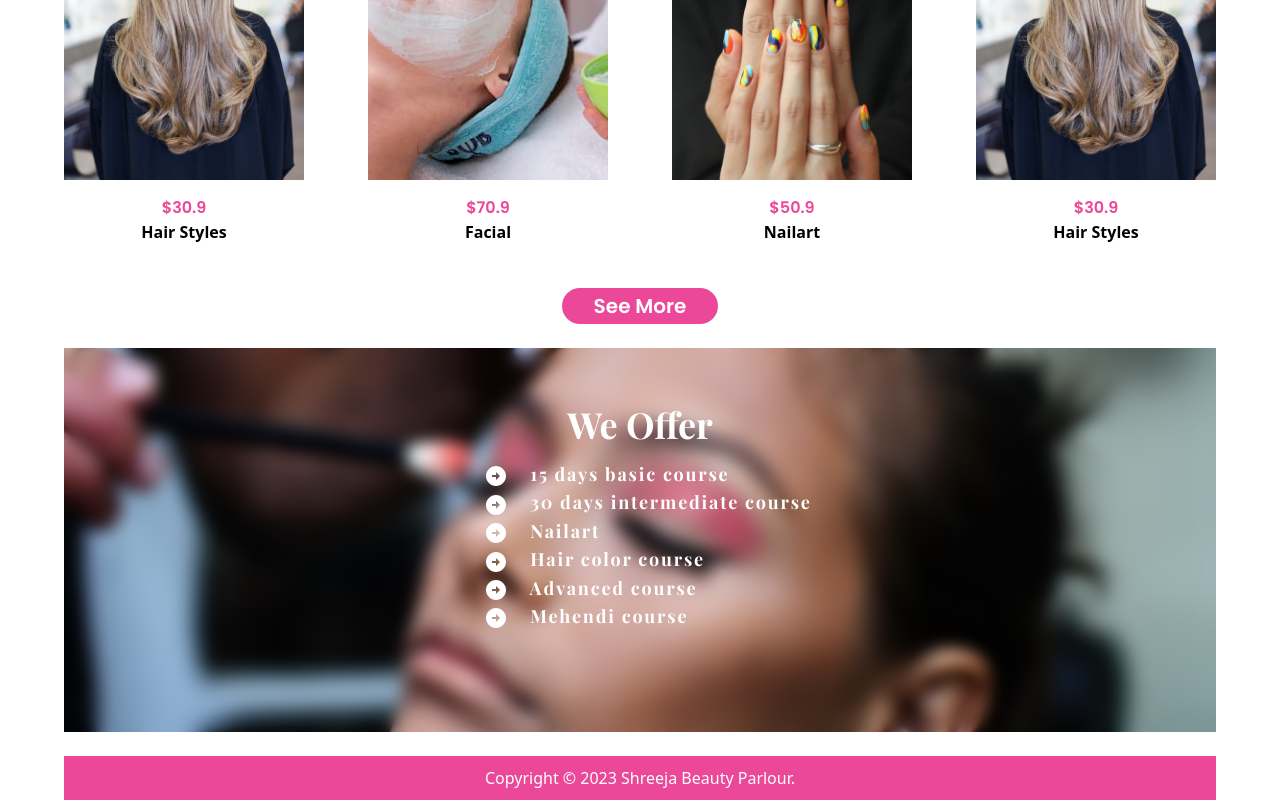
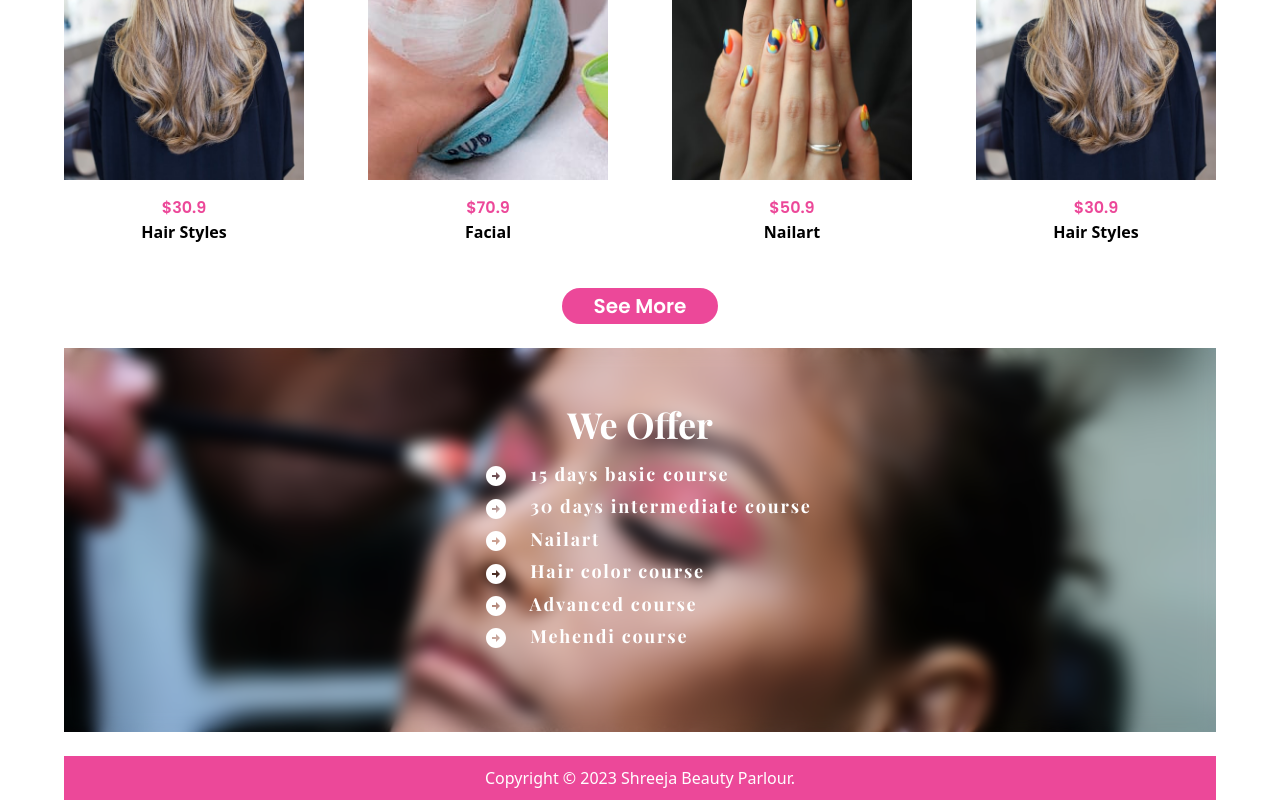
Before and after one commit to romanpoudel/parlour, a React (Vite) app: page / in a window 1280 px wide. Shown: the part 1927-2727 px from the top of the page. Built offline with nearby package versions, Linux system fonts and the light colour scheme.

Commit message:
basic styling

```diff
--- a/src/components/Offer.tsx
+++ b/src/components/Offer.tsx
@@ -8,7 +8,7 @@ const Offer = () => {
             </div>
             <div className="relative text-white backdrop-filter backdrop-blur  h-full flex flex-col items-center pt-14">
                 <div className="font-playfair text-4xl ">We Offer</div>
-                <div className="font-playfair text-lg tracking-widest mt-4">
+                <div className="font-playfair text-lg tracking-widest mt-4 flex flex-col gap-1">
                     <h2><span className='mx-4'><ArrowCircleRightIcon /></span> 15 days basic course</h2>
                     <h2><span className='mx-4'><ArrowCircleRightIcon /></span> 30 days intermediate course</h2>
                     <h2><span className='mx-4'><ArrowCircleRightIcon /></span> Nailart</h2>
```
